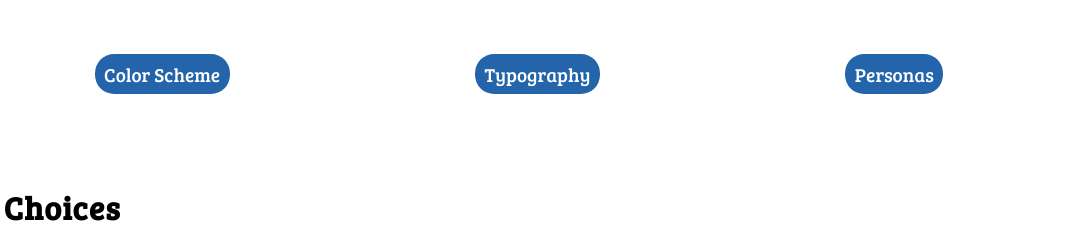
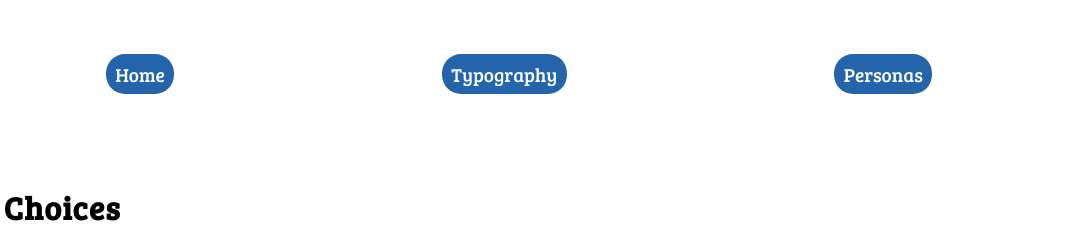
Before and after one commit to Lau1259/Lau1259.github.io, a plain HTML site: page lesson3/color-scheme.html in a window 1280 px wide. Shown: the top 245 px of the page, 214-1280 px from the left. Drawn offline with Linux system fonts and the light colour scheme.

Commit message:
Updated links on the nav

```diff
--- a/lesson3/color-scheme.html
+++ b/lesson3/color-scheme.html
@@ -15,7 +15,7 @@
     <h1><a href="index.html"><img src="images/Logo.png" height="100px"></a></h1>
     <nav>
       <ul>
-        <li><a href="color-scheme.html">Color Scheme</a></li>
+        <li><a href="index.html">Home</a></li>
         <li><a href="typography.html">Typography</a></li>
         <li><a href="personas.html">Personas</a></li>
       </ul>
```
Also changed, not shown: lesson3/personas.html (+1 -1 lines), lesson3/typography.html (+1 -1 lines).
